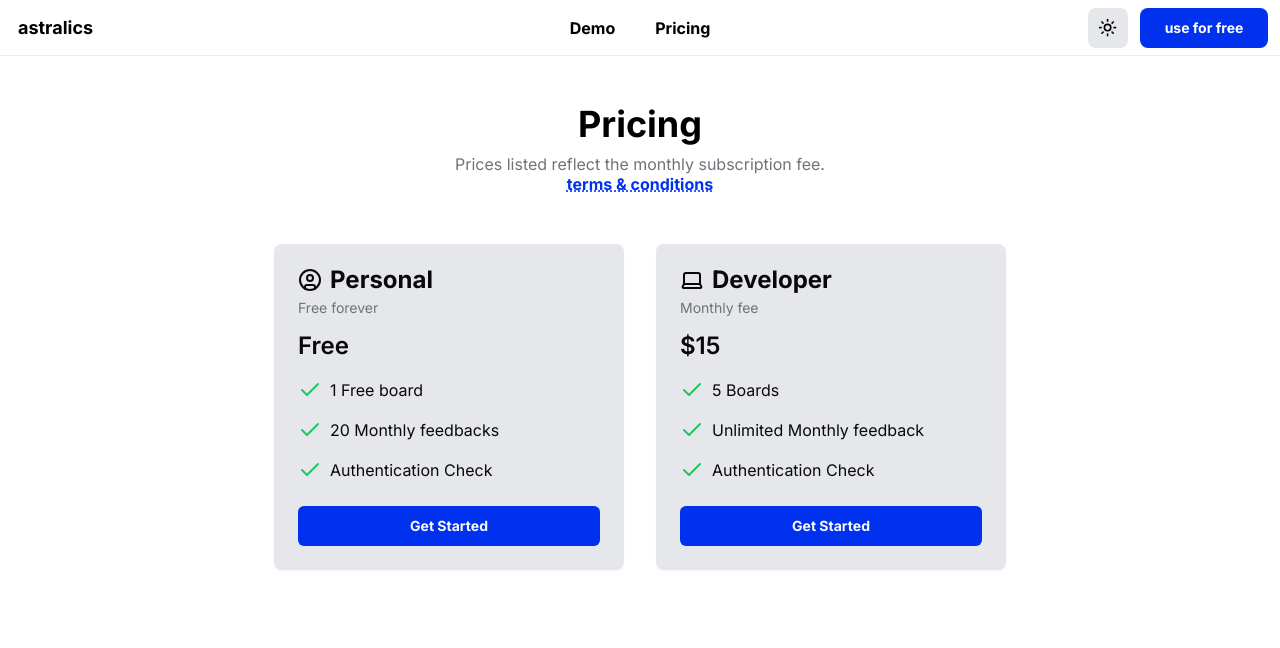
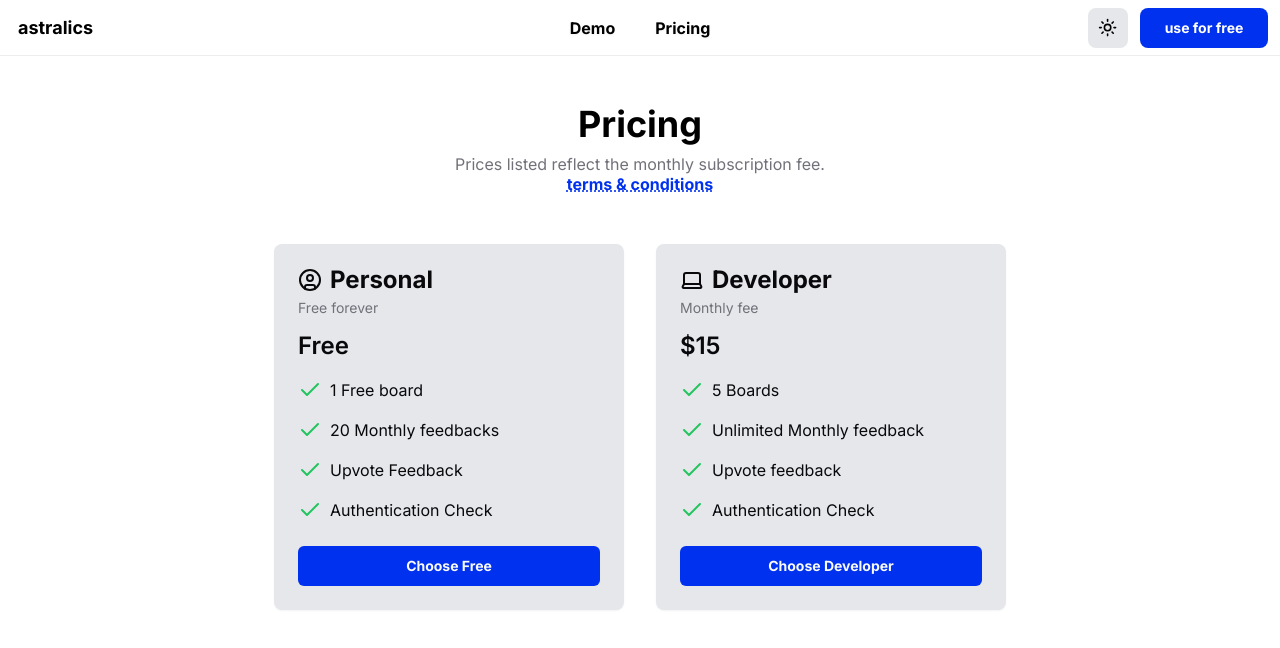
Before and after one commit to ramezj/astralics, a Next.js app in the folder client/: page /pricing in a window 1280 px wide. Shown: the top 648 px of the page. Built offline with nearby package versions, Linux system fonts and the light colour scheme; no server answers.

Commit message:
some pricing updates

```diff
--- a/client/components/pricing/Developer.js
+++ b/client/components/pricing/Developer.js
@@ -42,6 +42,12 @@ export function Developer(props) {
             <div className="flex flex-col space-y-1.5">
                 <h2 className="flex gap-2">
                     <CheckIcon className="text-green-500"/>
+                    Upvote feedback
+                    </h2>
+            </div>
+            <div className="flex flex-col space-y-1.5">
+                <h2 className="flex gap-2">
+                    <CheckIcon className="text-green-500"/>
                     Authentication Check
                     </h2>
             </div>
@@ -54,14 +60,16 @@ export function Developer(props) {
           <>
             <Button asChild className='w-full bg-astralicsblue dark:bg-astralicsblue hover:bg-astralicsblue font-bold dark:text-white dark:hover:bg-astralicsblue'>
                 <Link href={`https://astralics.lemonsqueezy.com/checkout/buy/90fbb10d-ad89-4525-b259-009c2ae274f0?` + params.toString()}>
-                Get Started
+                Choose Developer
                 </Link>
                 </Button>
 
           </>
           :
           <>
-             <Button className='w-full bg-astralicsblue dark:bg-astralicsblue font-bold dark:text-white hover:bg-astralicsblue dark:hover:bg-astralicsblue'>Get Started</Button>
+             <Button className='w-full bg-astralicsblue dark:bg-astralicsblue font-bold dark:text-white hover:bg-astralicsblue dark:hover:bg-astralicsblue'>
+              Choose Developer
+              </Button>
           </>
         }
       </CardFooter>
--- a/client/components/pricing/Free.js
+++ b/client/components/pricing/Free.js
@@ -11,7 +11,7 @@ import {
 } from "@/components/ui/card"
 import { Input } from "@/components/ui/input"
 import { Label } from "@/components/ui/label"
-import { UserCircleIcon, CheckIcon } from "lucide-react"
+import { UserCircleIcon, CheckIcon, ArrowRight } from "lucide-react"
 
 export function Free(props) {
   return (
@@ -40,6 +40,12 @@ export function Free(props) {
             <div className="flex flex-col space-y-1.5">
                 <h2 className="flex gap-2">
                     <CheckIcon className="text-green-500"/>
+                    Upvote Feedback
+                    </h2>
+            </div>
+            <div className="flex flex-col space-y-1.5">
+                <h2 className="flex gap-2">
+                    <CheckIcon className="text-green-500"/>
                     Authentication Check
                     </h2>
             </div>
@@ -50,11 +56,15 @@ export function Free(props) {
           props.session
           ?
           <>
-            <Button className='w-full bg-astralicsblue dark:bg-astralicsblue font-bold dark:text-white hover:bg-astralicsblue dark:hover:bg-astralicsblue '>Get Started</Button>
+            <Button className='w-full bg-astralicsblue dark:bg-astralicsblue font-bold dark:text-white hover:bg-astralicsblue dark:hover:bg-astralicsblue '>
+              Choose Free
+              </Button>
           </>
           :
           <>
-             <Button className='w-full bg-astralicsblue dark:bg-astralicsblue font-bold dark:text-white hover:bg-astralicsblue dark:hover:bg-astralicsblue '>Get Started</Button>
+             <Button className='w-full bg-astralicsblue dark:bg-astralicsblue font-bold dark:text-white hover:bg-astralicsblue dark:hover:bg-astralicsblue '>
+              Choose Free
+              </Button>
           </>
         }
       </CardFooter>
```
Also changed, not shown: client/pages/pricing/index.js (+0 -31 lines).
